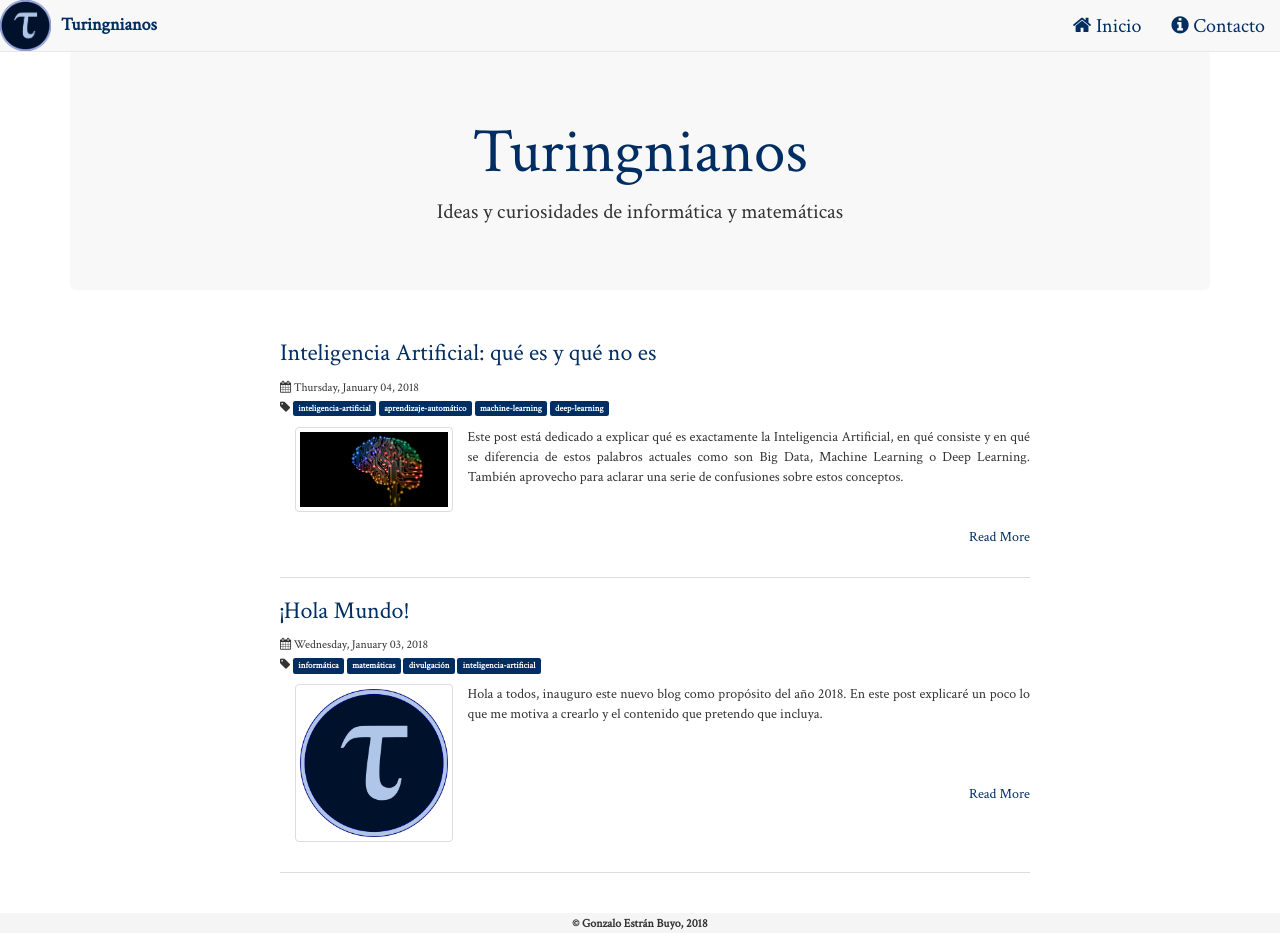
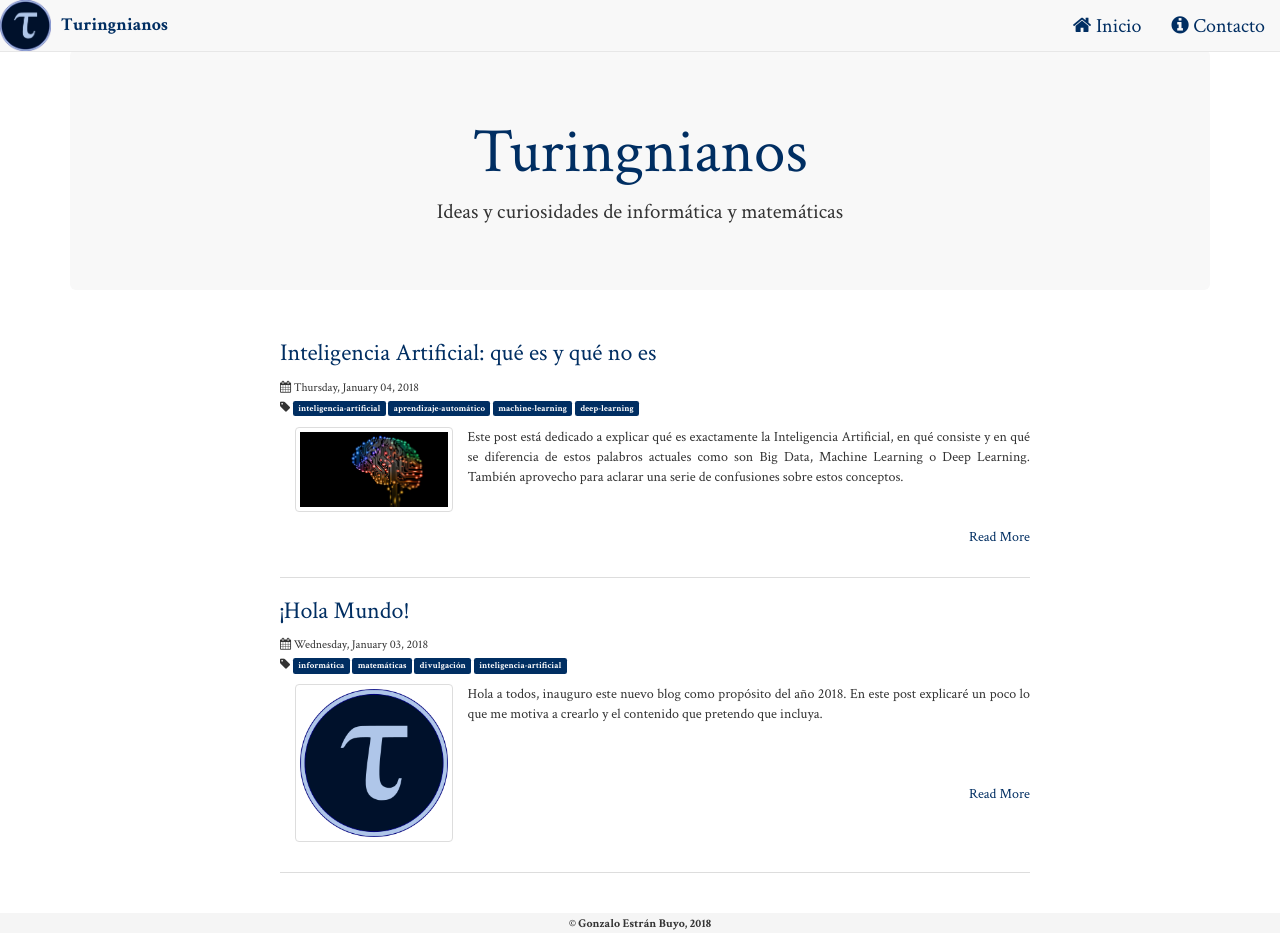
Before and after one commit to turingnianos/turingnianos.github.io, a Jekyll site: the page built from index.html, in a window 1280 px wide and 933 px high. Built offline with Jekyll 4.4.1, drawn with Linux system fonts in a browser that asks for light colours; nearby versions of some CDN libraries; comment, search, counter and statistics services are not loaded.

Commit message:
Update site.css

```diff
--- a/assets/css/site.css
+++ b/assets/css/site.css
@@ -1,5 +1,5 @@
 @import url(http://fonts.googleapis.com/css?family=Lato:400,700);
-@import url(https://fonts.googleapis.com/css?family=Crimson+Text);
+@import url(https://fonts.googleapis.com/css?family=Crimson+Text:400,700);
 
 /* global settings */
 body {
```
